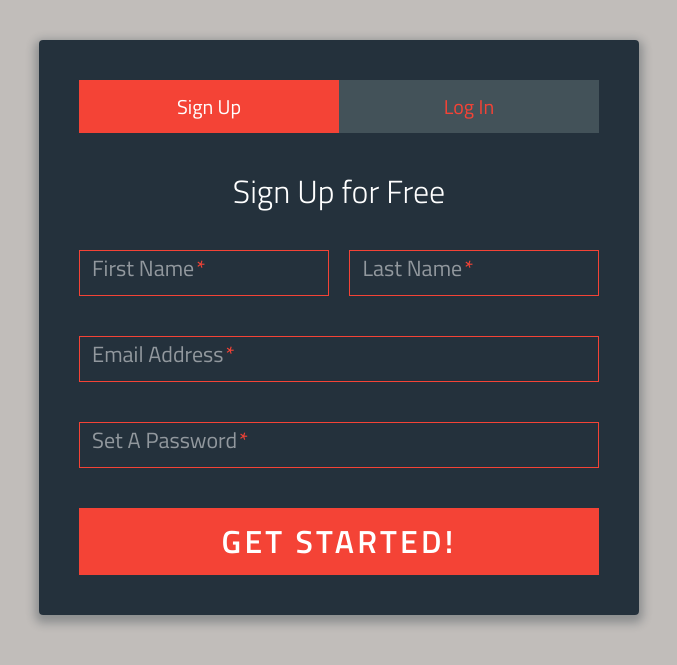
After one commit to VanessaSingh/ITT-Project, a PHP site: page /login.php in a window 1280 px wide. The commit adds this page. Shown: the top 665 px of the page, without its empty margins (301-978 px from the left). Run offline with PHP 8.4, Linux system fonts and the light colour scheme; data that the repository does not hold is empty; some libraries are stand-ins or nearby versions.

Commit message:
Added users! You can now login and logout. Working on creating a custom plailist based on frequency

```diff
--- /dev/null
+++ b/css/style.css
@@ -0,0 +1,178 @@
+*, *:before, *:after {
+  box-sizing: border-box;
+}
+
+html {
+  overflow-y: scroll;
+}
+
+body {
+  background: #c1bdba;
+  font-family: 'Titillium Web', sans-serif;
+}
+
+a {
+  text-decoration: none;
+  color: #f44336;
+  -webkit-transition: .5s ease;
+  transition: .5s ease;
+}
+a:hover {
+  color: #f44336;
+}
+
+.form {
+  background: rgba(19, 35, 47, 0.9);
+  padding: 40px;
+  max-width: 600px;
+  margin: 40px auto;
+  border-radius: 4px;
+  box-shadow: 0 4px 10px 4px rgba(19, 35, 47, 0.3);
+}
+
+.tab-group {
+  list-style: none;
+  padding: 0;
+  margin: 0 0 40px 0;
+}
+.tab-group:after {
+  content: "";
+  display: table;
+  clear: both;
+}
+.tab-group li a {
+  display: block;
+  text-decoration: none;
+  padding: 15px;
+  background: rgba(160, 179, 176, 0.25);
+  color: #f44336;
+  font-size: 20px;
+  float: left;
+  width: 50%;
+  text-align: center;
+  cursor: pointer;
+  -webkit-transition: .5s ease;
+  transition: .5s ease;
+}
+.tab-group li a:hover {
+  background: #f44336;
+  color: #ffffff;
+}
+.tab-group .active a {
+  background: #f44336;
+  color: #ffffff;
+}
+
+.tab-content > div:last-child {
+  display: none;
+}
+
+h1 {
+  text-align: center;
+  color: #ffffff;
+  font-weight: 300;
+  margin: 0 0 40px;
+}
+
+label {
+  position: absolute;
+  -webkit-transform: translateY(6px);
+          transform: translateY(6px);
+  left: 13px;
+  color: rgba(255, 255, 255, 0.5);
+  -webkit-transition: all 0.25s ease;
+  transition: all 0.25s ease;
+  -webkit-backface-visibility: hidden;
+  pointer-events: none;
+  font-size: 22px;
+}
+label .req {
+  margin: 2px;
+  color: #f44336;
+}
+
+label.active {
+  -webkit-transform: translateY(50px);
+          transform: translateY(50px);
+  left: 2px;
+  font-size: 14px;
+}
+label.active .req {
+  opacity: 0;
+}
+
+label.highlight {
+  color: #ffffff;
+}
+
+input, textarea {
+  font-size: 22px;
+  display: block;
+  width: 100%;
+  height: 100%;
+  padding: 5px 10px;
+  background: none;
+  background-image: none;
+  border: 1px solid #f44336;
+  color: #ffffff;
+  border-radius: 0;
+  -webkit-transition: border-color .25s ease, box-shadow .25s ease;
+  transition: border-color .25s ease, box-shadow .25s ease;
+}
+input:focus, textarea:focus {
+  outline: 0;
+  border-color: #f44336;
+}
+
+textarea {
+  border: 2px solid #f44336;
+  resize: vertical;
+}
+
+.field-wrap {
+  position: relative;
+  margin-bottom: 40px;
+}
+
+.top-row:after {
+  content: "";
+  display: table;
+  clear: both;
+}
+.top-row > div {
+  float: left;
+  width: 48%;
+  margin-right: 4%;
+}
+.top-row > div:last-child {
+  margin: 0;
+}
+
+.button {
+  border: 0;
+  outline: none;
+  border-radius: 0;
+  padding: 15px 0;
+  font-size: 2rem;
+  font-weight: 600;
+  text-transform: uppercase;
+  letter-spacing: .1em;
+  background: #f44336;
+  color: #ffffff;
+  -webkit-transition: all 0.5s ease;
+  transition: all 0.5s ease;
+  -webkit-appearance: none;
+}
+.button:hover, .button:focus {
+  background: #f44336;
+}
+
+.button-block {
+  display: block;
+  width: 100%;
+}
+
+.forgot {
+  margin-top: -20px;
+  text-align: right;
+}
--- a/index.php
+++ b/index.php
@@ -14,9 +14,10 @@
     <!-- Bootstrap Core CSS -->
 
     <!-- Custom CSS -->
-	<link href="css/styles.css" rel="stylesheet">
+
     <link href="css/bootstrap.css" rel="stylesheet">
     <link href="css/musicplayer.css" rel="stylesheet">
+    <link href="css/styles.css" rel="stylesheet">
 
     <link href="//fonts.googleapis.com/css?family=Raleway:400,300,600" rel="stylesheet" type="text/css">
 
--- /dev/null
+++ b/login.php
@@ -0,0 +1,139 @@
+<!DOCTYPE html>
+<html >
+<head>
+  <meta charset="UTF-8">
+  <title>Sign-Up/Login Form</title>
+  <link href='http://fonts.googleapis.com/css?family=Titillium+Web:400,300,600' rel='stylesheet' type='text/css'>
+  <link rel="stylesheet" href="https://cdnjs.cloudflare.com/ajax/libs/normalize/5.0.0/normalize.min.css">
+  <link rel="stylesheet" href="css/style.css">
+
+
+</head>
+
+<body>
+<?php
+  session_start();
+  require_once("includes/dbcon.php");
+  if($_POST["submit2"])
+  {
+    $user = $_POST["email"];
+    $pass = $_POST["password"];
+    $query = "INSERT INTO `users` (`email`, `password`) VALUES ('{$user}','{$pass}')";
+    $result = mysqli_query($connection,$query);
+    if($result)
+    {
+      echo '<h1>Account created successfully! PLease login';
+    }
+    else
+      echo '<h1>Query failed</h1>';
+  }
+  if($_POST["submit1"])
+  {
+    $user = $_POST["username"];
+    $pass = $_POST["password"];
+    $query = "Select * from users";
+    $result = mysqli_query($connection,$query);
+    $flag = 0;
+    if($result)
+    {
+      while($row = mysqli_fetch_assoc($result))
+      {
+        if($row["email"]==$user&&$row["password"]==$pass)
+        {
+          $flag = 1;
+          break;
+        }
+      }
+      if($flag == 1)
+      {
+        $_SESSION["username"] = 1;
+        header("Location:index.php");
+      }
+    }
+  }
+?>
+  <div class="form">
+
+      <ul class="tab-group">
+        <li class="tab active"><a href="#signup">Sign Up</a></li>
+        <li class="tab"><a href="#login">Log In</a></li>
+      </ul>
+
+      <div class="tab-content">
+        <div id="signup">
+          <h1>Sign Up for Free</h1>
+
+          <form action="" method="post">
+
+          <div class="top-row">
+            <div class="field-wrap">
+              <label>
+                First Name<span class="req">*</span>
+              </label>
+              <input type="text" required autocomplete="off" />
+            </div>
+
+            <div class="field-wrap">
+              <label>
+                Last Name<span class="req">*</span>
+              </label>
+              <input type="text"required autocomplete="off"/>
+            </div>
+          </div>
+
+          <div class="field-wrap">
+            <label>
+              Email Address<span class="req">*</span>
+            </label>
+            <input type="email" name="email" required autocomplete="off"/>
+          </div>
+
+          <div class="field-wrap">
+            <label>
+              Set A Password<span class="req">*</span>
+            </label>
+            <input type="password" name="password" required autocomplete="off"/>
+          </div>
+
+          <input type="submit" name="submit2" class="button button-block" method="post" value="Get Started!"/>
+
+          </form>
+
+        </div>
+
+        <div id="login">
+          <h1>Welcome Back!</h1>
+
+          <form action="" method="post">
+
+            <div class="field-wrap">
+            <label>
+              Email Address<span class="req">*</span>
+            </label>
+            <input type="email" name="username" required autocomplete="off"/>
+          </div>
+
+          <div class="field-wrap">
+            <label>
+              Password<span class="req">*</span>
+            </label>
+            <input type="password" name="password" required autocomplete="off"/>
+          </div>
+
+          <p class="forgot"><a href="#">Forgot Password?</a></p>
+
+          <input type="submit" name="submit1" class="button button-block"/>
+
+          </form>
+
+        </div>
+
+      </div>
+
+</div> <!-- /form -->
+  <script src='http://cdnjs.cloudflare.com/ajax/libs/jquery/2.1.3/jquery.min.js'></script>
+
+    <script src="js/index.js"></script>
+
+</body>
+</html>
--- /dev/null
+++ b/logout.php
@@ -0,0 +1,6 @@
+<?php
+	session_start();
+	$_SESSION["username"] = 0;
+	session_destroy();
+	header("Location:login.php");
+?>
```
Also changed, not shown: css/styles.css (+43 -4 lines), includes/hamburger.php (+18 -13 lines), includes/header.php (+17 -11 lines), js/common.js (+10 -5 lines), js/index.js (added, +43 -0 lines), musicplayer.sql (deleted, +0 -120 lines), playlist.php (+6 -6 lines), test.html (deleted, +0 -12 lines), insertdb.php (added).
